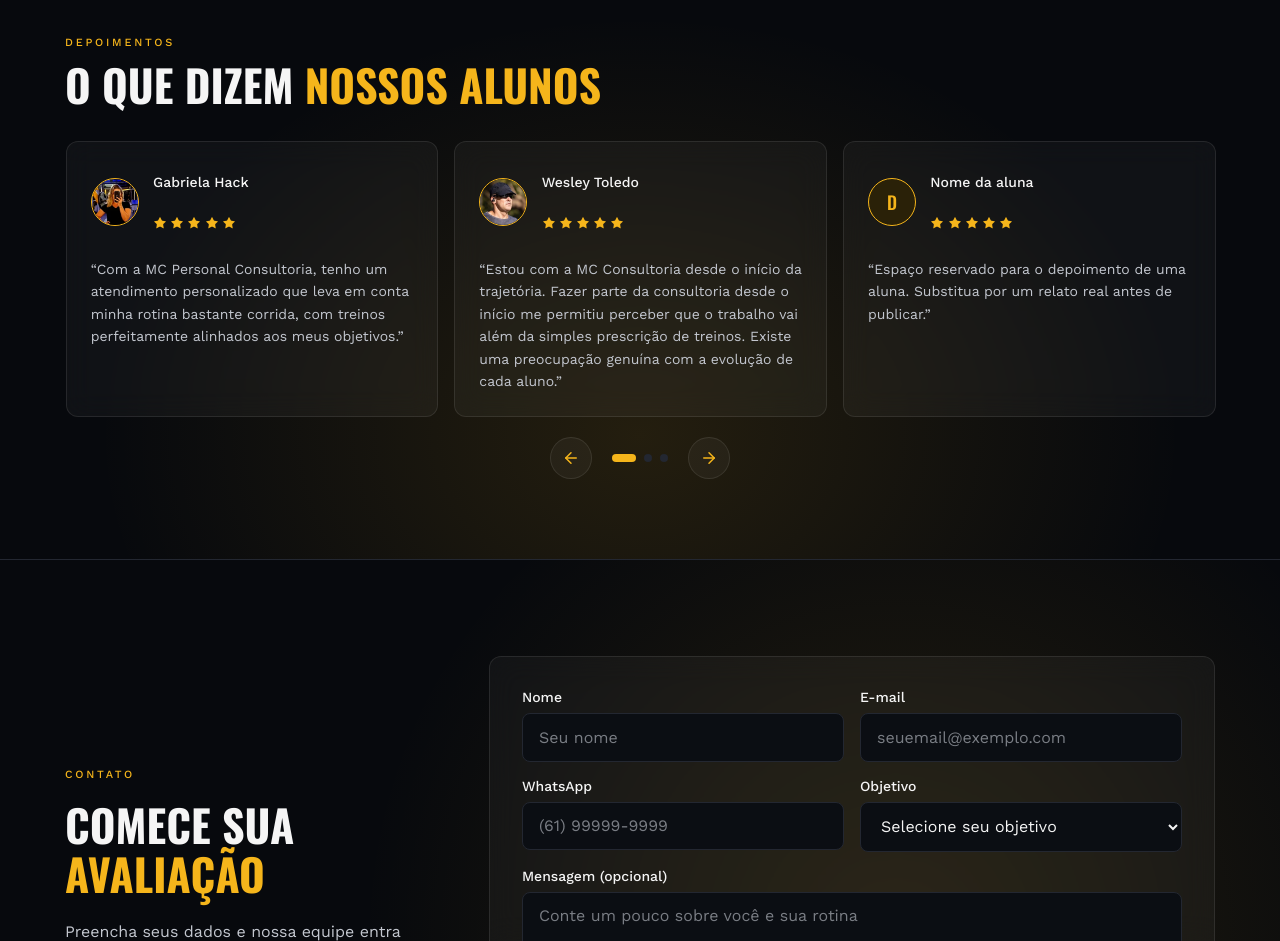
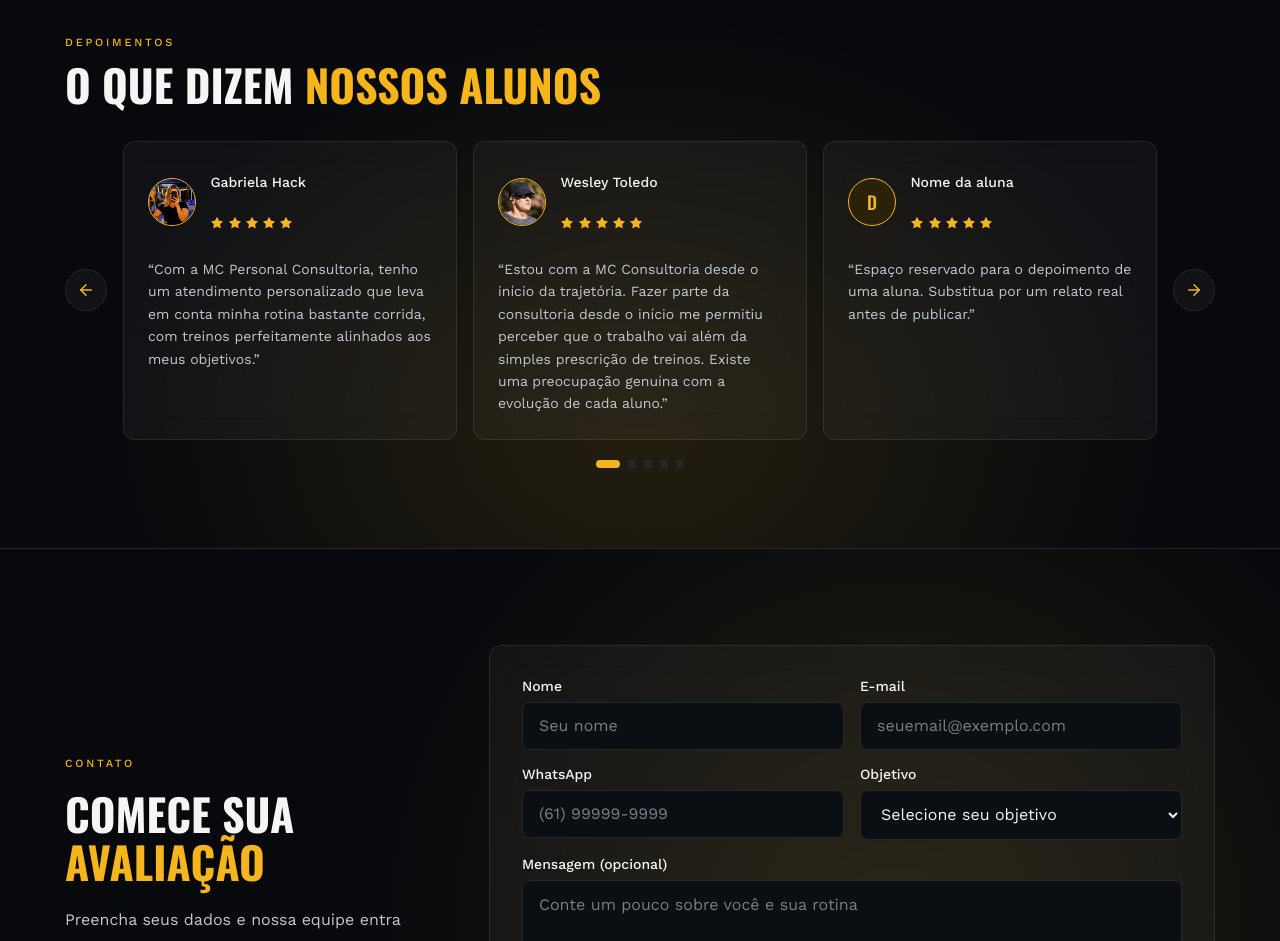
Before and after one commit to MarcusCvl/McPersonal-v2, a plain HTML site: page index.html in a window 1280 px wide. Shown: the part 3300-4241 px from the top of the page. Drawn offline with nearby package versions, Linux system fonts and the light colour scheme.

Commit message:
deixa o carrossel de depoimentos infinito e põe as setas nas laterais
- depois do último card o carrossel continua e o primeiro volta a aparecer
- cópias dos cards nas pontas, escondidas do leitor de tela
- setas nas laterais a partir do tablet; no celular ficam ao lado das bolinhas

Co-Authored-By: Claude Opus 5.5 <noreply@anthropic.com>

```diff
--- a/css/testimonials.css
+++ b/css/testimonials.css
@@ -28,10 +28,29 @@
   display: flex;
   flex-direction: column;
 }
+/* no celular: cards em cima e, embaixo, seta / bolinhas / seta */
 .testimonials-carousel {
-  display: flex;
-  flex-direction: column;
+  display: grid;
+  grid-template-columns: 1fr auto 1fr;
+  grid-template-areas:
+    "cards cards cards"
+    "prev dots next";
+  align-items: center;
   gap: 1.25rem;
+}
+.testimonials-cards {
+  grid-area: cards;
+}
+.testimonials-controls-prev {
+  grid-area: prev;
+  justify-self: end;
+}
+.testimonials-controls-next {
+  grid-area: next;
+  justify-self: start;
+}
+.testimonials-dots {
+  grid-area: dots;
 }
 /* trilho do carrossel: rola de lado, encaixa um card por vez e esconde a barra de rolagem;
    em flex os cards já ficam todos com a altura do maior */
@@ -88,14 +107,15 @@
   -webkit-backdrop-filter: blur(0);
   backdrop-filter: blur(0);
 }
-/* atraso só nas quatro primeiras propriedades (as da entrada) */
-.testimonials-cards-item.reveal:nth-child(1) {
+/* atraso só nas quatro primeiras propriedades (as da entrada); "of .reveal" conta só os cards
+   reais, porque as cópias criadas pelo carousel.js não têm .reveal */
+.testimonials-cards-item:nth-child(1 of .reveal) {
   transition-delay: 0s;
 }
-.testimonials-cards-item.reveal:nth-child(2) {
+.testimonials-cards-item:nth-child(2 of .reveal) {
   transition-delay: 0.15s, 0.15s, 0.15s, 0.15s, 0s, 0s, 0s;
 }
-.testimonials-cards-item.reveal:nth-child(3) {
+.testimonials-cards-item:nth-child(3 of .reveal) {
   transition-delay: 0.3s, 0.3s, 0.3s, 0.3s, 0s, 0s, 0s;
 }
 /* altura fixa: com ou sem a linha de profissão, o depoimento começa na mesma altura */
@@ -153,13 +173,6 @@
   color: var(--text-color);
   line-height: 1.6;
 }
-/* setas e bolinhas embaixo do carrossel */
-.testimonials-controls {
-  display: flex;
-  align-items: center;
-  justify-content: center;
-  gap: 1.25rem;
-}
 .testimonials-controls-button {
   display: flex;
   align-items: center;
@@ -209,6 +222,21 @@
   .testimonials {
     padding: 6rem 2rem 5rem 2rem;
   }
+  /* setas nas laterais, centralizadas na altura dos cards; bolinhas embaixo */
+  .testimonials-carousel {
+    grid-template-columns: auto 1fr auto;
+    grid-template-areas:
+      "prev cards next"
+      ". dots .";
+    column-gap: 1rem;
+  }
+  .testimonials-controls-prev,
+  .testimonials-controls-next {
+    justify-self: center;
+  }
+  .testimonials-dots {
+    justify-self: center;
+  }
   /* 2 cards visíveis: cada um ocupa metade do trilho menos metade do espaço entre eles */
   .testimonials-cards-item {
     flex-basis: calc((100% - 1rem) / 2);
--- a/index.html
+++ b/index.html
@@ -922,7 +922,7 @@
                 </p>
               </div>
             </div>
-            <div class="testimonials-controls">
+            <!-- setas e bolinhas: o CSS posiciona as setas nas laterais a partir do tablet -->
             <button
               class="testimonials-controls-button testimonials-controls-prev"
               type="button"
@@ -932,10 +932,8 @@
                 <use href="#icon-arrow" />
               </svg>
             </button>
-              <!-- bolinhas criadas pelo carousel.js, uma por posição do carrossel -->
-              <div class="testimonials-dots"></div>
             <button
-                class="testimonials-controls-button"
+              class="testimonials-controls-button testimonials-controls-next"
               type="button"
               aria-label="Próximo depoimento"
             >
@@ -943,7 +941,8 @@
                 <use href="#icon-arrow" />
               </svg>
             </button>
-            </div>
+            <!-- bolinhas criadas pelo carousel.js, uma por depoimento -->
+            <div class="testimonials-dots"></div>
           </div>
         </div>
       </section>
--- a/js/carousel.js
+++ b/js/carousel.js
@@ -1,61 +1,96 @@
 const carrossel = document.querySelector(".testimonials-carousel");
 const trilho = carrossel.querySelector(".testimonials-cards");
-const cardsCarrossel = trilho.querySelectorAll(".testimonials-cards-item");
+const cardsReais = [...trilho.querySelectorAll(".testimonials-cards-item")];
 const botaoAnterior = carrossel.querySelector(".testimonials-controls-prev");
-const botaoProximo = carrossel.querySelector(
-  ".testimonials-controls-button:not(.testimonials-controls-prev)"
-);
+const botaoProximo = carrossel.querySelector(".testimonials-controls-next");
 const areaBolinhas = carrossel.querySelector(".testimonials-dots");
 const semAnimacao = window.matchMedia("(prefers-reduced-motion: reduce)");
 
 const INTERVALO_AUTOMATICO = 5000;
+const totalDeCards = cardsReais.length;
+// cópias em cada ponta: o máximo de cards visíveis ao mesmo tempo (3 no desktop)
+const totalDeCopias = Math.min(3, totalDeCards);
 let timerAutomatico = null;
 let pausadoPelaPessoa = false;
 let carrosselNaTela = false;
+// guardado ao fim de cada rolagem: no resize a largura muda e o cálculo pelo scroll erraria
+let cardAtual = 0;
+
+// carrossel infinito: cópias dos últimos cards vão para o começo e dos primeiros para o fim;
+// quando o carrossel para numa cópia, ele pula sem animação para o card real equivalente
+function criarCopias() {
+  const copiaDoCard = (card) => {
+    const copia = card.cloneNode(true);
+    copia.classList.remove("reveal");
+    copia.classList.add("copia");
+    // a cópia é só visual: o leitor de tela lê cada depoimento uma vez
+    copia.setAttribute("aria-hidden", "true");
+    return copia;
+  };
+  // cada cópia entra logo antes do primeiro card real, então a ordem se mantém
+  cardsReais.slice(-totalDeCopias).forEach((card) => {
+    trilho.insertBefore(copiaDoCard(card), cardsReais[0]);
+  });
+  cardsReais.slice(0, totalDeCopias).forEach((card) => {
+    trilho.appendChild(copiaDoCard(card));
+  });
+}
 
 // distância entre o começo de um card e o do próximo (largura + espaço entre eles)
 function tamanhoDoPasso() {
-  return cardsCarrossel[1].offsetLeft - cardsCarrossel[0].offsetLeft;
+  return cardsReais[1].offsetLeft - cardsReais[0].offsetLeft;
 }
 
-// quantas posições o carrossel tem: com 3 cards visíveis e 5 no total, são 3 posições
-function totalDePosicoes() {
-  const visiveis = Math.round(trilho.clientWidth / tamanhoDoPasso());
-  return Math.max(1, cardsCarrossel.length - visiveis + 1);
+// índice do card que está na primeira posição visível; pode ser -1 ou passar do total nas cópias
+function indiceAtual() {
+  return Math.round(trilho.scrollLeft / tamanhoDoPasso()) - totalDeCopias;
 }
 
-function posicaoAtual() {
-  return Math.round(trilho.scrollLeft / tamanhoDoPasso());
+// converte qualquer índice (inclusive o das cópias) para o card real de 0 a total - 1
+function indiceReal(indice) {
+  return ((indice % totalDeCards) + totalDeCards) % totalDeCards;
 }
 
-function irPara(posicao) {
-  const total = totalDePosicoes();
-  // passou do fim volta ao começo, e vice-versa
-  const destino = (posicao + total) % total;
-  trilho.scrollTo({ left: destino * tamanhoDoPasso() });
+function rolarPara(indice, comAnimacao) {
+  trilho.style.scrollBehavior = comAnimacao ? "smooth" : "auto";
+  trilho.scrollLeft = (indice + totalDeCopias) * tamanhoDoPasso();
+}
+
+function irPara(indice) {
+  rolarPara(indice, true);
 }
 
 // navegação pela pessoa: zera a contagem do automático para não pular logo em seguida
-function navegarManualmente(posicao) {
-  irPara(posicao);
+function navegarManualmente(indice) {
+  irPara(indice);
   iniciarAutomatico();
+}
+
+// parou numa cópia: troca pelo card real sem animação, a pessoa não percebe o pulo
+function corrigirSeEstiverNaCopia() {
+  const atual = indiceAtual();
+  if (atual < 0 || atual >= totalDeCards) {
+    rolarPara(indiceReal(atual), false);
+  }
+  cardAtual = indiceReal(atual);
+  marcarBolinhaAtiva();
 }
 
 function criarBolinhas() {
   areaBolinhas.innerHTML = "";
-  for (let i = 0; i < totalDePosicoes(); i++) {
+  cardsReais.forEach((card, i) => {
     const bolinha = document.createElement("button");
     bolinha.className = "testimonials-dots-button";
     bolinha.type = "button";
     bolinha.setAttribute("aria-label", `Ir para o depoimento ${i + 1}`);
     bolinha.addEventListener("click", () => navegarManualmente(i));
     areaBolinhas.appendChild(bolinha);
-  }
+  });
   marcarBolinhaAtiva();
 }
 
 function marcarBolinhaAtiva() {
-  const atual = posicaoAtual();
+  const atual = indiceReal(indiceAtual());
   const bolinhas = areaBolinhas.querySelectorAll(".testimonials-dots-button");
   bolinhas.forEach((bolinha, i) => {
     bolinha.classList.toggle("ativo", i === atual);
@@ -70,7 +105,7 @@ function iniciarAutomatico() {
     return;
   }
   timerAutomatico = setInterval(
-    () => irPara(posicaoAtual() + 1),
+    () => irPara(indiceAtual() + 1),
     INTERVALO_AUTOMATICO
   );
 }
@@ -90,10 +125,10 @@ function retomar() {
 }
 
 botaoAnterior.addEventListener("click", () =>
-  navegarManualmente(posicaoAtual() - 1)
+  navegarManualmente(indiceAtual() - 1)
 );
 botaoProximo.addEventListener("click", () =>
-  navegarManualmente(posicaoAtual() + 1)
+  navegarManualmente(indiceAtual() + 1)
 );
 
 // mouse em cima ou foco do teclado: o carrossel para para a pessoa conseguir ler
@@ -110,25 +145,22 @@ carrossel.addEventListener(
   { passive: true }
 );
 
-// o scroll dispara várias vezes por segundo; o requestAnimationFrame junta em uma atualização por quadro
-let atualizacaoAgendada = false;
+// fim da rolagem: o scrollend ainda não existe em todo navegador, então o
+// scroll também agenda a correção para quando parar de rolar
+let timerFimDaRolagem = null;
 trilho.addEventListener(
   "scroll",
   () => {
-    if (atualizacaoAgendada) {
-      return;
-    }
-    atualizacaoAgendada = true;
-    requestAnimationFrame(() => {
-      marcarBolinhaAtiva();
-      atualizacaoAgendada = false;
-    });
+    clearTimeout(timerFimDaRolagem);
+    timerFimDaRolagem = setTimeout(corrigirSeEstiverNaCopia, 150);
   },
   { passive: true }
 );
 
-// ao mudar o tamanho da tela muda quantos cards cabem, então as bolinhas são refeitas
-window.addEventListener("resize", criarBolinhas);
+// ao mudar o tamanho da tela muda a largura dos cards: recoloca o trilho no card atual
+window.addEventListener("resize", () => {
+  rolarPara(cardAtual, false);
+});
 
 // só anda sozinho enquanto a seção de depoimentos estiver visível
 const observadorCarrossel = new IntersectionObserver(
@@ -140,4 +172,6 @@ const observadorCarrossel = new IntersectionObserver(
 );
 observadorCarrossel.observe(carrossel);
 
+criarCopias();
+rolarPara(0, false);
 criarBolinhas();
```
Lines whose indentation alone changed are shown as unchanged.
